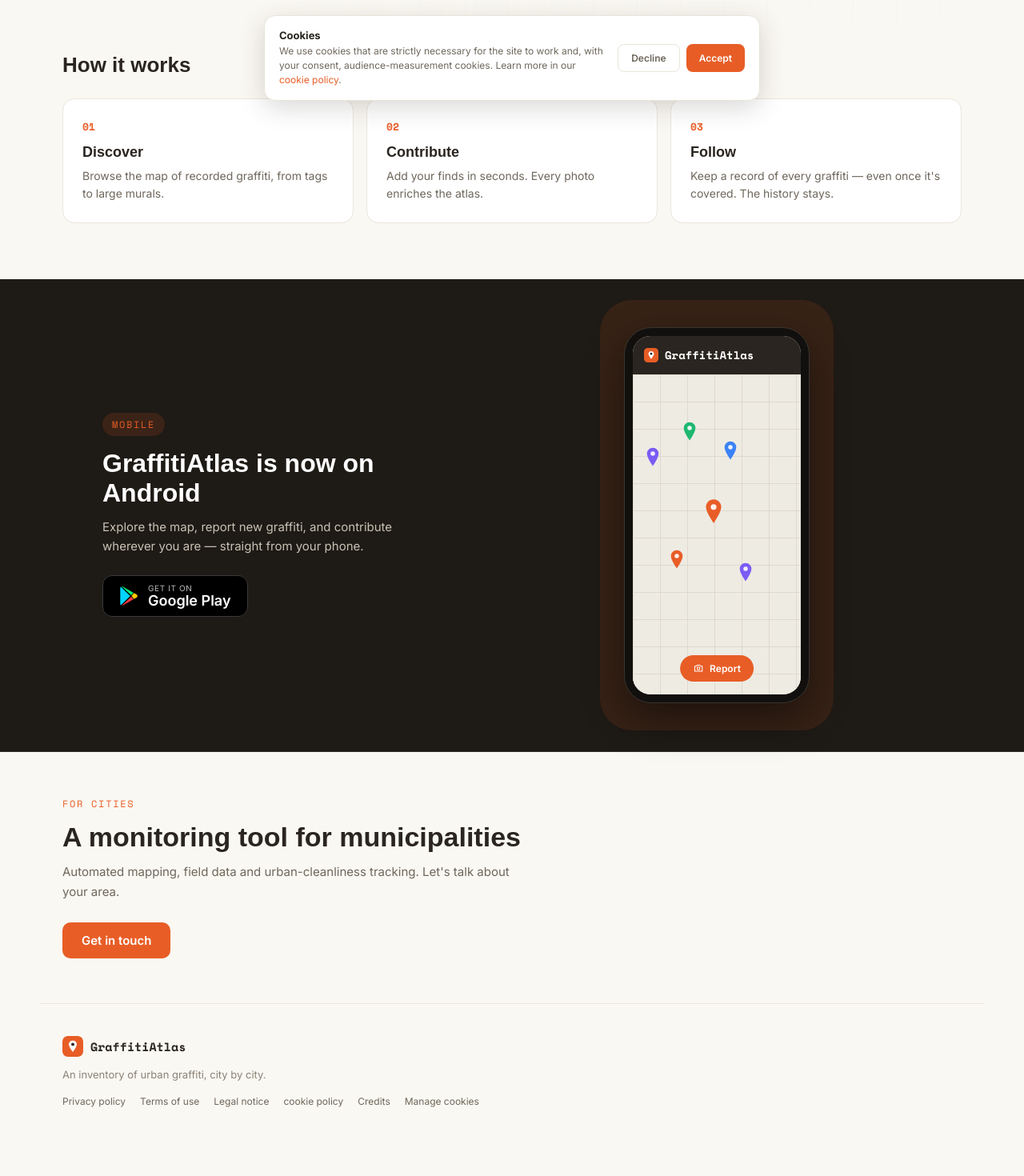
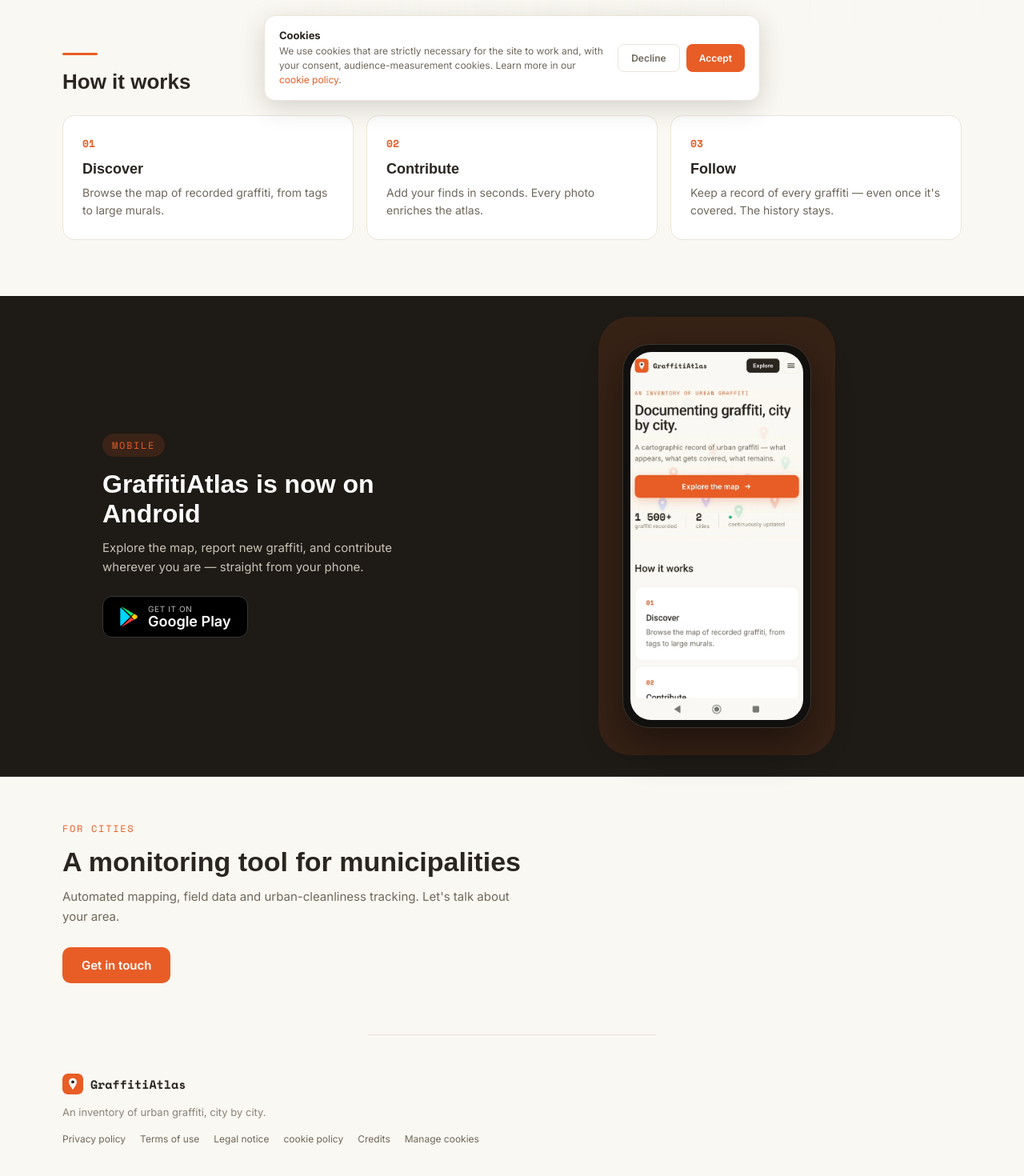
Before and after one commit to Rando360/graffiti-atlas, a React (Vite) app in the folder web/: page / in a window 1280 px wide. Shown: the part 658-2128 px from the top of the page at 80% size. Before the commit the page ends 2098 px from the top, so only its background shows below. Built offline with nearby package versions, Linux system fonts and the light colour scheme; no server answers; what @capacitor/core would draw is missing.

Commit message:
Landing: real phone screenshot, heading accent bar, footer divider

```diff
--- a/web/src/Landing.jsx
+++ b/web/src/Landing.jsx
@@ -222,25 +222,9 @@
             </a>
           </div>
 
-          <div className="lp-app-phone" aria-hidden="true">
+          <div className="lp-app-phone">
             <div className="lp-phone-frame">
-              <div className="lp-phone-screen">
-                <div className="lp-phone-bar"><Logo size={18} />GraffitiAtlas</div>
-                <div className="lp-phone-map">
-                  {PINS.slice(0, 6).map((p, i) => (
-                    <span key={i} className="lp-phone-pin" style={{ left: `${p.x}%`, top: `${p.y}%` }}>
-                      <Pin color={PIN_COLORS[p.c]} size={i === 3 ? 26 : 20} />
-                    </span>
-                  ))}
-                </div>
-                <div className="lp-phone-fab">
-                  <svg width="14" height="14" viewBox="0 0 24 24" fill="none" aria-hidden="true">
-                    <path d="M4 8h3l2-2h6l2 2h3v11H4V8Z" stroke="currentColor" strokeWidth="1.8" strokeLinejoin="round"/>
-                    <circle cx="12" cy="13" r="3" stroke="currentColor" strokeWidth="1.8"/>
-                  </svg>
-                  {t('landing.app.phone.report')}
-                </div>
-              </div>
+              <img className="lp-phone-shot" src="/app-mobile.webp" alt="GraffitiAtlas on Android" loading="lazy" />
             </div>
           </div>
         </div>
--- a/web/src/landing.css
+++ b/web/src/landing.css
@@ -134,6 +134,10 @@
   font-family: 'Space Grotesk', sans-serif; font-weight: 700;
   font-size: 26px; margin-bottom: 26px;
 }
+.lp-section-title::before {
+  content: ''; display: block; width: 44px; height: 3px; border-radius: 2px;
+  background: var(--accent); margin-bottom: 18px;
+}
 .lp-cards { display: grid; grid-template-columns: repeat(3, 1fr); gap: 16px; }
 .lp-card {
   background: var(--surface); border: 1px solid var(--border); border-radius: 15px;
@@ -196,7 +200,8 @@
   content: ''; position: absolute; z-index: 0; inset: -34px -30px;
   background: rgba(232, 93, 38, 0.12); border-radius: 40px;
 }
-.lp-phone-frame { position: relative; z-index: 1; width: 232px; height: 470px; background: #12100E; border-radius: 34px; padding: 10px; border: 1px solid #3a352f; box-shadow: 0 20px 50px rgba(0,0,0,0.45); }
+.lp-phone-frame { position: relative; z-index: 1; width: 236px; height: 480px; background: #12100E; border-radius: 34px; padding: 9px; border: 1px solid #3a352f; box-shadow: 0 20px 50px rgba(0,0,0,0.45); }
+.lp-phone-shot { width: 100%; height: 100%; object-fit: cover; object-position: top center; border-radius: 26px; display: block; }
 .lp-phone-screen { position: relative; width: 100%; height: 100%; background: #EEEBE3; border-radius: 22px; overflow: hidden; }
 .lp-phone-bar {
   position: absolute; top: 0; left: 0; right: 0; height: 48px; background: #2A2520;
@@ -219,9 +224,12 @@
 
 /* ── Footer ── */
 .lp-footer {
-  max-width: 1180px; margin: 0 auto; padding: 40px 28px 56px;
-  border-top: 1px solid var(--border);
+  max-width: 1180px; margin: 0 auto; padding: 8px 28px 56px;
   display: flex; flex-direction: column; gap: 14px;
+}
+.lp-footer::before {
+  content: ''; align-self: center; width: 33%; max-width: 360px; height: 1px;
+  background: var(--border); margin-bottom: 34px;
 }
 .lp-footer-brand { display: flex; align-items: center; gap: 9px; font-family: 'Space Mono', monospace; font-weight: 700; font-size: 15px; }
 .lp-footer-tag { font-size: 13px; color: var(--muted); }
```
Also changed, not shown: web/public/app-mobile.webp (added).
